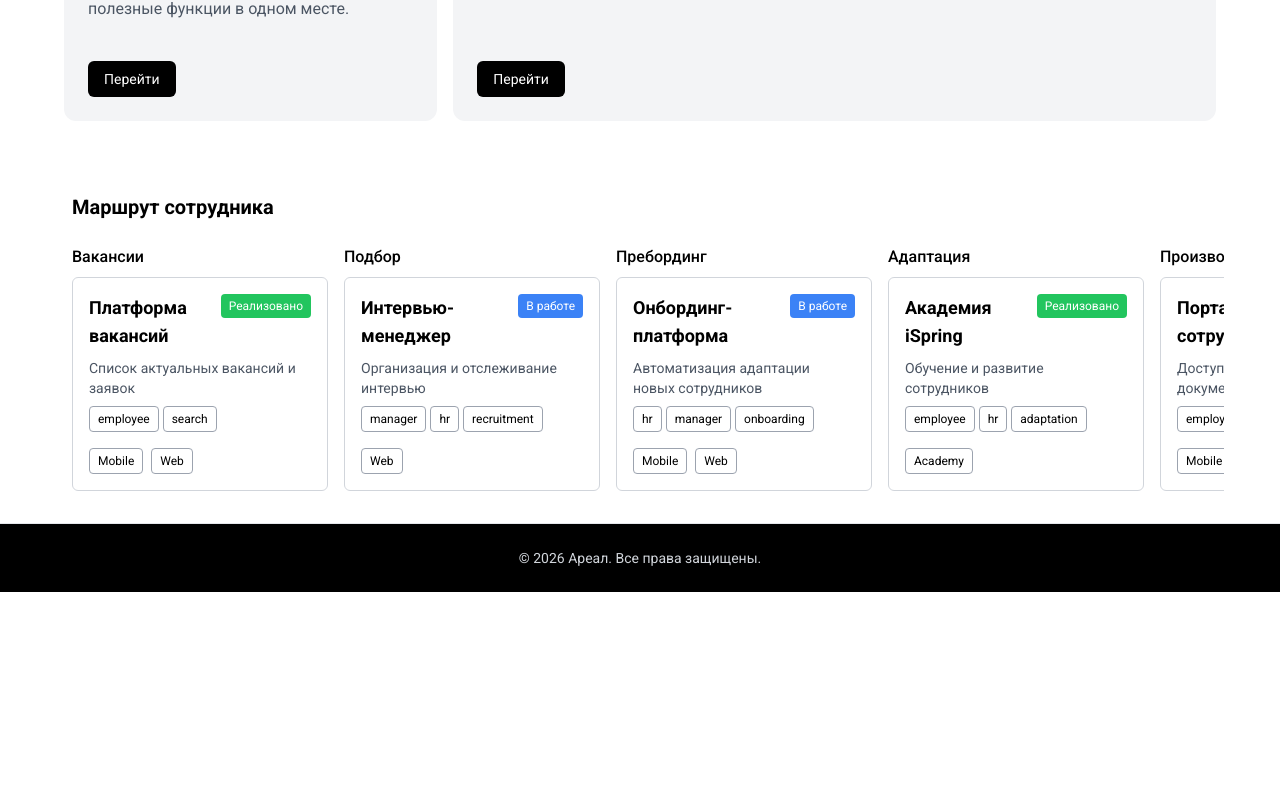
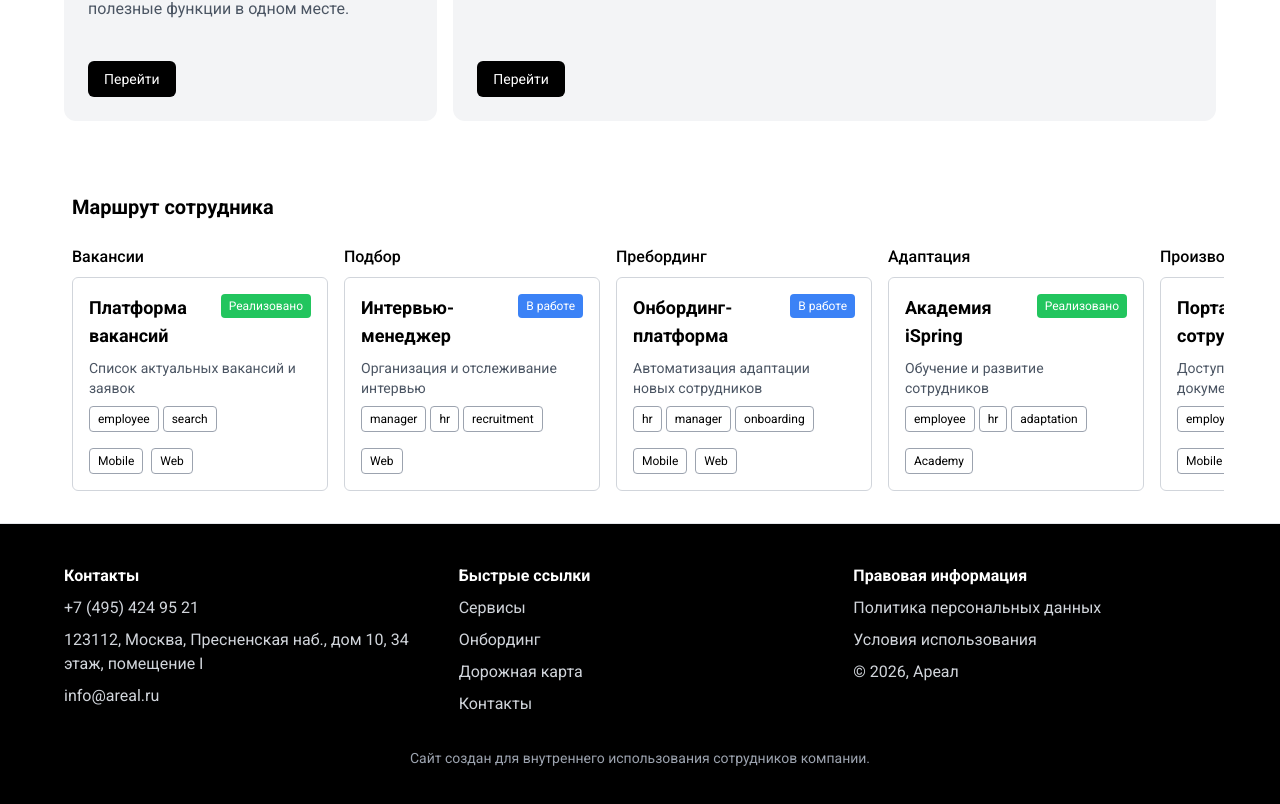
Before and after one commit to Yaroslav-Chertov/looch-studio-test-task, a React (Vite) app: page / in a window 1280 px wide. Shown: the part 1386-2190 px from the top of the page. Before the commit the page ends 1978 px from the top, so only its background shows below. Built offline with nearby package versions, Linux system fonts and the light colour scheme.

Commit message:
fix footer

```diff
--- a/src/components/Footer.tsx
+++ b/src/components/Footer.tsx
@@ -1,8 +1,48 @@
 export function Footer() {
   return (
-    <footer className="px-4 py-6 bg-black text-gray-300">
-      <div className="max-w-6xl mx-auto text-center text-sm">
-        © 2026 Ареал. Все права защищены.
+    <footer className="bg-black text-gray-300 px-4 py-10">
+      <div className="max-w-6xl mx-auto grid grid-cols-1 md:grid-cols-3 gap-8">
+        <div className="flex flex-col gap-2">
+          <h4 className="text-white font-semibold">Контакты</h4>
+          <span>+7 (495) 424 95 21</span>
+          <span>
+            123112, Москва, Пресненская наб., дом 10, 34 этаж, помещение І
+          </span>
+          <a href="mailto:info@areal.ru" className="hover:text-white">
+            info@areal.ru
+          </a>
+        </div>
+
+        <div className="flex flex-col gap-2">
+          <h4 className="text-white font-semibold">Быстрые ссылки</h4>
+          <a href="#services" className="hover:text-white">
+            Сервисы
+          </a>
+          <a href="#onboarding" className="hover:text-white">
+            Онбординг
+          </a>
+          <a href="#roadmap" className="hover:text-white">
+            Дорожная карта
+          </a>
+          <a href="#contacts" className="hover:text-white">
+            Контакты
+          </a>
+        </div>
+
+        <div className="flex flex-col gap-2">
+          <h4 className="text-white font-semibold">Правовая информация</h4>
+          <a href="#" className="hover:text-white">
+            Политика персональных данных
+          </a>
+          <a href="#" className="hover:text-white">
+            Условия использования
+          </a>
+          <span>© 2026, Ареал</span>
+        </div>
+      </div>
+
+      <div className="mt-8 text-center text-sm text-gray-400">
+        Сайт создан для внутреннего использования сотрудников компании.
       </div>
     </footer>
   );
```
